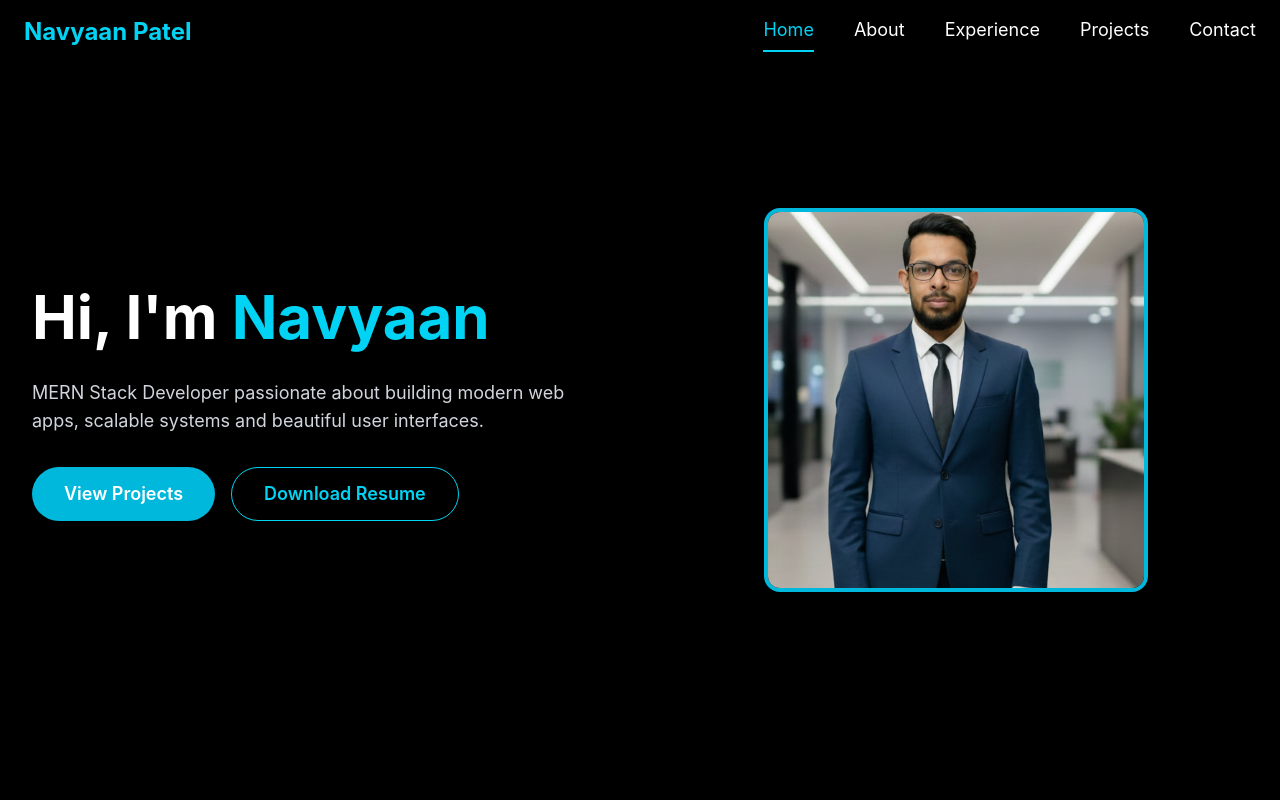
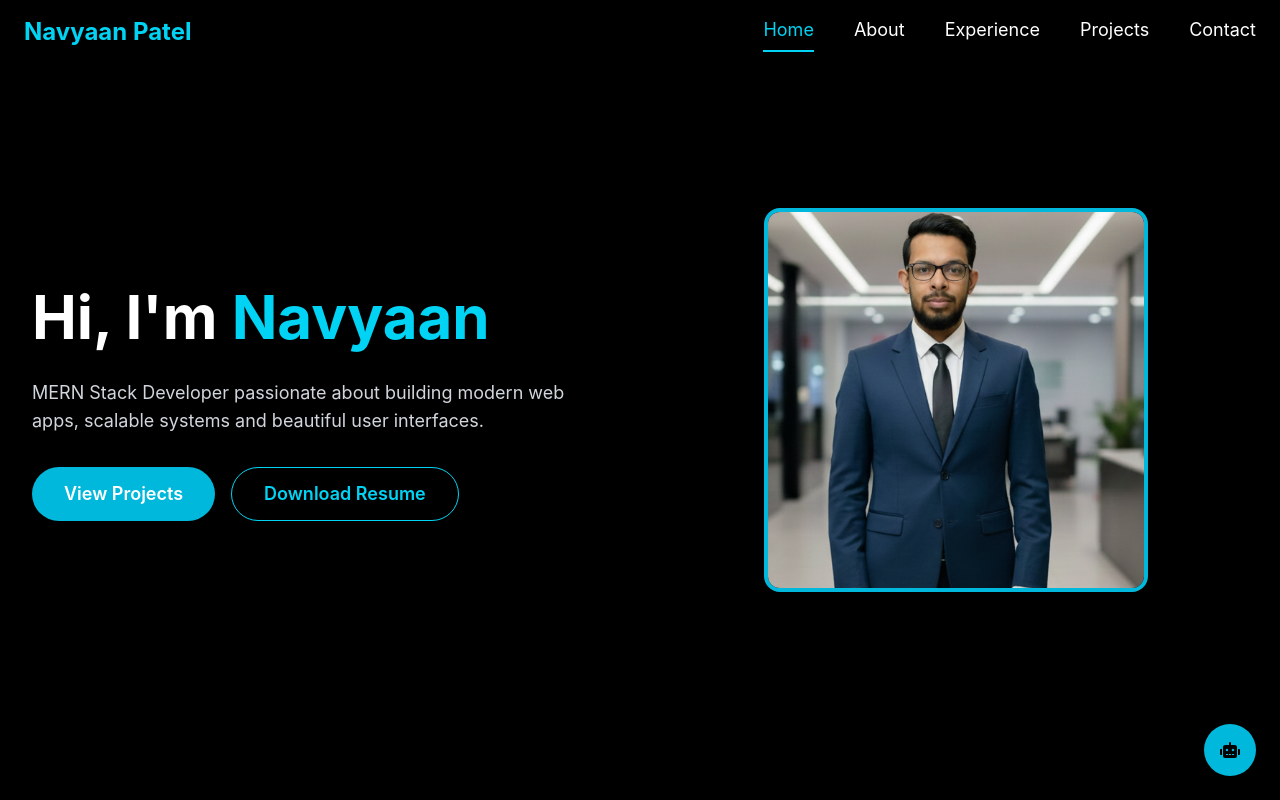
Before and after one commit to navyaanzaheen/portfolio, a React (Vite) app: page / in a window 1280 px wide. Built offline with nearby package versions, Linux system fonts and the light colour scheme.

Commit message:
Final: Draggable chatbot with all fixes

```diff
--- a/src/components/AIChatbot.jsx
+++ b/src/components/AIChatbot.jsx
@@ -15,7 +15,7 @@ export default function AIChatbot() {
   const [loading, setLoading] = useState(false);
   const messagesEndRef = useRef(null);
 
-  // Draggable state for BUTTON
+  // Draggable state for BUTTON (MOBILE ONLY)
   const [buttonPosition, setButtonPosition] = useState({ x: 0, y: 0 });
   const [isButtonDragging, setIsButtonDragging] = useState(false);
   const [buttonDragOffset, setButtonDragOffset] = useState({ x: 0, y: 0 });
@@ -30,16 +30,18 @@ export default function AIChatbot() {
     messagesEndRef.current?.scrollIntoView({ behavior: "smooth" });
   }, [messages]);
 
-  // ==================== BUTTON DRAGGING ====================
+  // ==================== BUTTON DRAGGING (MOBILE ONLY) ====================
 
-  // Handle button drag start (MOUSE)
+  // Handle button drag start (MOUSE) - MOBILE ONLY
   const handleButtonMouseDragStart = (e) => {
+    if (window.innerWidth < 768) {
       e.preventDefault();
       setIsButtonDragging(true);
       setButtonDragOffset({
         x: e.clientX - buttonPosition.x,
         y: e.clientY - buttonPosition.y,
       });
+    }
   };
 
   // Handle button drag start (TOUCH)
@@ -55,7 +57,7 @@ export default function AIChatbot() {
 
   // Handle button drag move (MOUSE)
   const handleButtonMouseDragMove = (e) => {
-    if (isButtonDragging) {
+    if (isButtonDragging && window.innerWidth < 768) {
       setButtonPosition({
         x: e.clientX - buttonDragOffset.x,
         y: e.clientY - buttonDragOffset.y,
@@ -65,7 +67,7 @@ export default function AIChatbot() {
 
   // Handle button drag move (TOUCH)
   const handleButtonTouchDragMove = (e) => {
-    if (isButtonDragging) {
+    if (isButtonDragging && window.innerWidth < 768) {
       const touch = e.touches[0];
       setButtonPosition({
         x: touch.clientX - buttonDragOffset.x,
@@ -81,7 +83,7 @@ export default function AIChatbot() {
 
   // Setup button drag event listeners (MOUSE)
   useEffect(() => {
-    if (isButtonDragging) {
+    if (isButtonDragging && window.innerWidth < 768) {
       document.addEventListener("mousemove", handleButtonMouseDragMove);
       document.addEventListener("mouseup", handleButtonDragEnd);
       return () => {
@@ -93,7 +95,7 @@ export default function AIChatbot() {
 
   // Setup button drag event listeners (TOUCH)
   useEffect(() => {
-    if (isButtonDragging) {
+    if (isButtonDragging && window.innerWidth < 768) {
       document.addEventListener("touchmove", handleButtonTouchDragMove);
       document.addEventListener("touchend", handleButtonDragEnd);
       return () => {
@@ -156,7 +158,7 @@ export default function AIChatbot() {
 
   // Setup drag event listeners (MOUSE)
   useEffect(() => {
-    if (isDragging) {
+    if (isDragging && window.innerWidth < 768) {
       document.addEventListener("mousemove", handleMouseDragMove);
       document.addEventListener("mouseup", handleDragEnd);
       return () => {
@@ -168,7 +170,7 @@ export default function AIChatbot() {
 
   // Setup drag event listeners (TOUCH)
   useEffect(() => {
-    if (isDragging) {
+    if (isDragging && window.innerWidth < 768) {
       document.addEventListener("touchmove", handleTouchDragMove);
       document.addEventListener("touchend", handleDragEnd);
       return () => {
@@ -233,19 +235,25 @@ export default function AIChatbot() {
 
   return (
     <>
-      {/* Floating Robot Button - DRAGGABLE EVERYWHERE */}
+      {/* Floating Robot Button - VISIBLE ON ALL DEVICES */}
       <button
         onMouseDown={handleButtonMouseDragStart}
         onTouchStart={handleButtonTouchDragStart}
         onClick={() => setOpen(!open)}
         className="fixed bg-cyan-500 text-black p-3 md:p-4 rounded-full shadow-lg hover:scale-110 transition z-50 cursor-grab active:cursor-grabbing"
-        style={{
+        style={
+          window.innerWidth < 768
+            ? {
                 transform: `translate(${buttonPosition.x}px, ${buttonPosition.y}px)`,
-          bottom: "auto",
-          right: "auto",
-          top: "auto",
-          left: "auto",
-        }}
+                bottom: "24px",
+                right: "24px",
+              }
+            : {
+                bottom: "24px",
+                right: "24px",
+                transform: "none",
+              }
+        }
         aria-label="Toggle AI Assistant"
       >
         <FaRobot size={20} />
```
Lines whose indentation alone changed are shown as unchanged.
